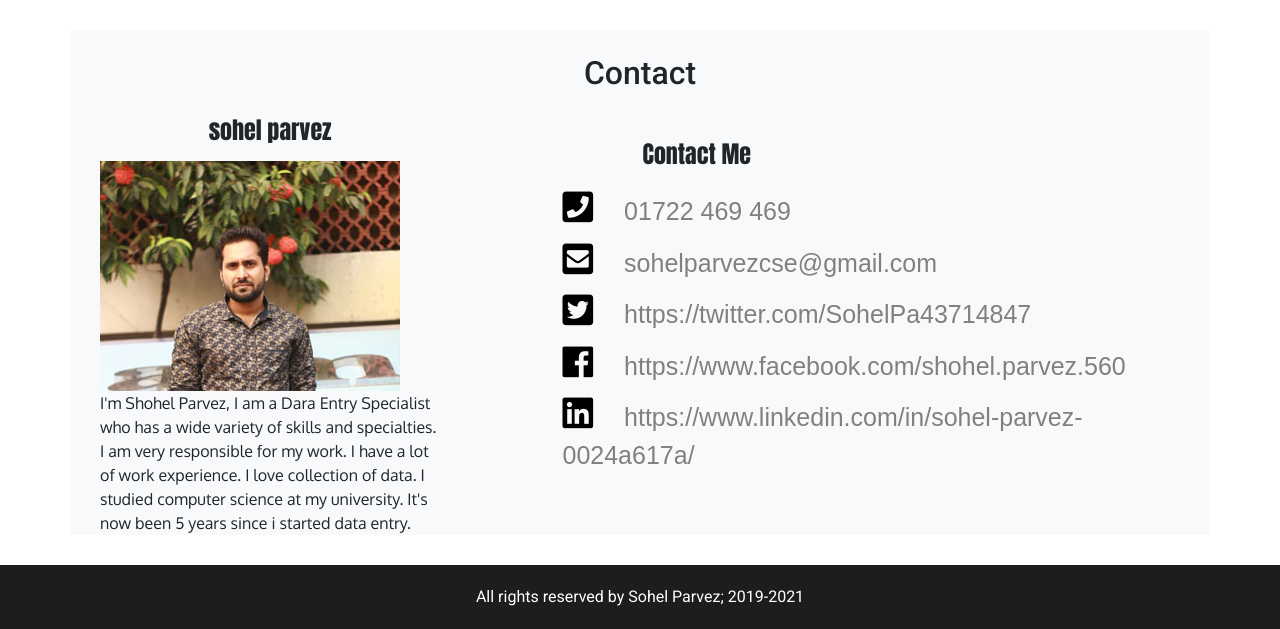
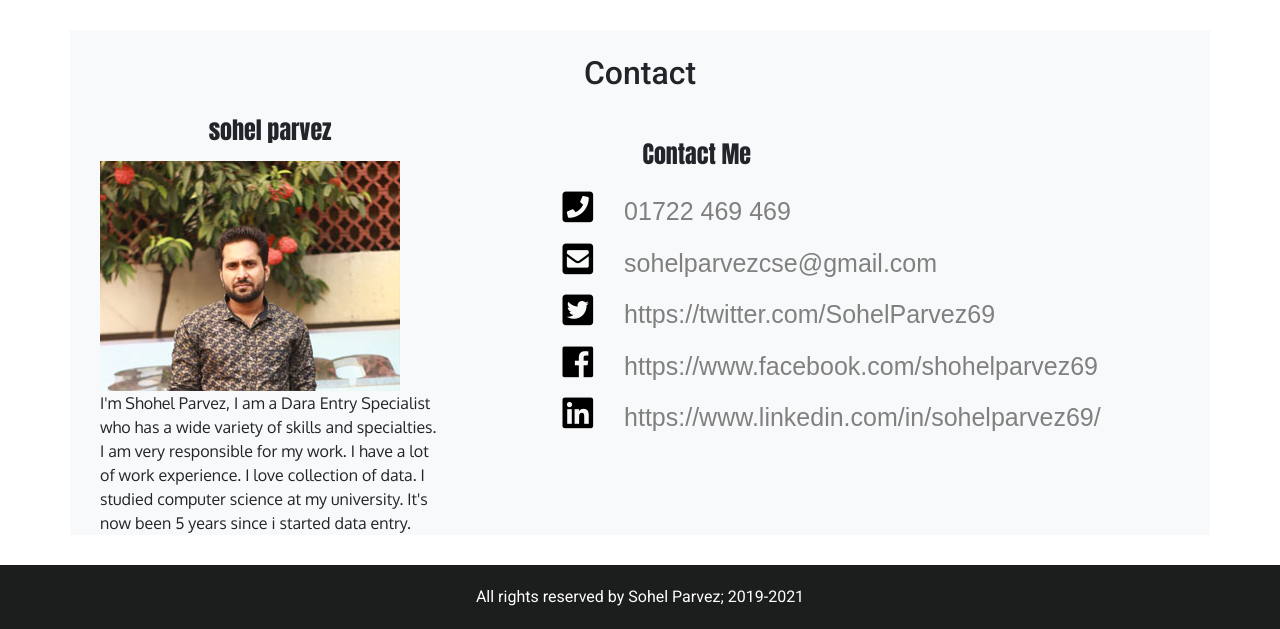
Before and after one commit to sohel2222/sohel, a plain HTML site: page index.html in a window 1280 px wide. Shown: the part 2287-2916 px from the top of the page. Drawn offline with Linux system fonts and the light colour scheme; files whose address does not match are found by name; a web font is replaced by a local one.

Commit message:
Update index.html

```diff
--- a/index.html
+++ b/index.html
@@ -263,15 +263,15 @@
                         </a>
                         <a href="https://twitter.com/SohelPa43714847" target="_blank" >
                             <i class="fab fa-twitter-square pr-4"></i>
-                            https://twitter.com/SohelPa43714847
+                            https://twitter.com/SohelParvez69
                         </a>
                         <a href="https://www.facebook.com/shohel.parvez.560" target="_blank">
                             <i class="fab fa-facebook pr-4"></i>
-                            https://www.facebook.com/shohel.parvez.560
+                            https://www.facebook.com/shohelparvez69
                         </a>
                         <a href="https://www.linkedin.com/in/sohel-parvez-0024a617a/" target="_blank" >
                                 <i class="fab fa-linkedin pr-4"></i>
-                                https://www.linkedin.com/in/sohel-parvez-0024a617a/
+                                https://www.linkedin.com/in/sohelparvez69/
                         </a>
                     </div>
                 </div>
```
